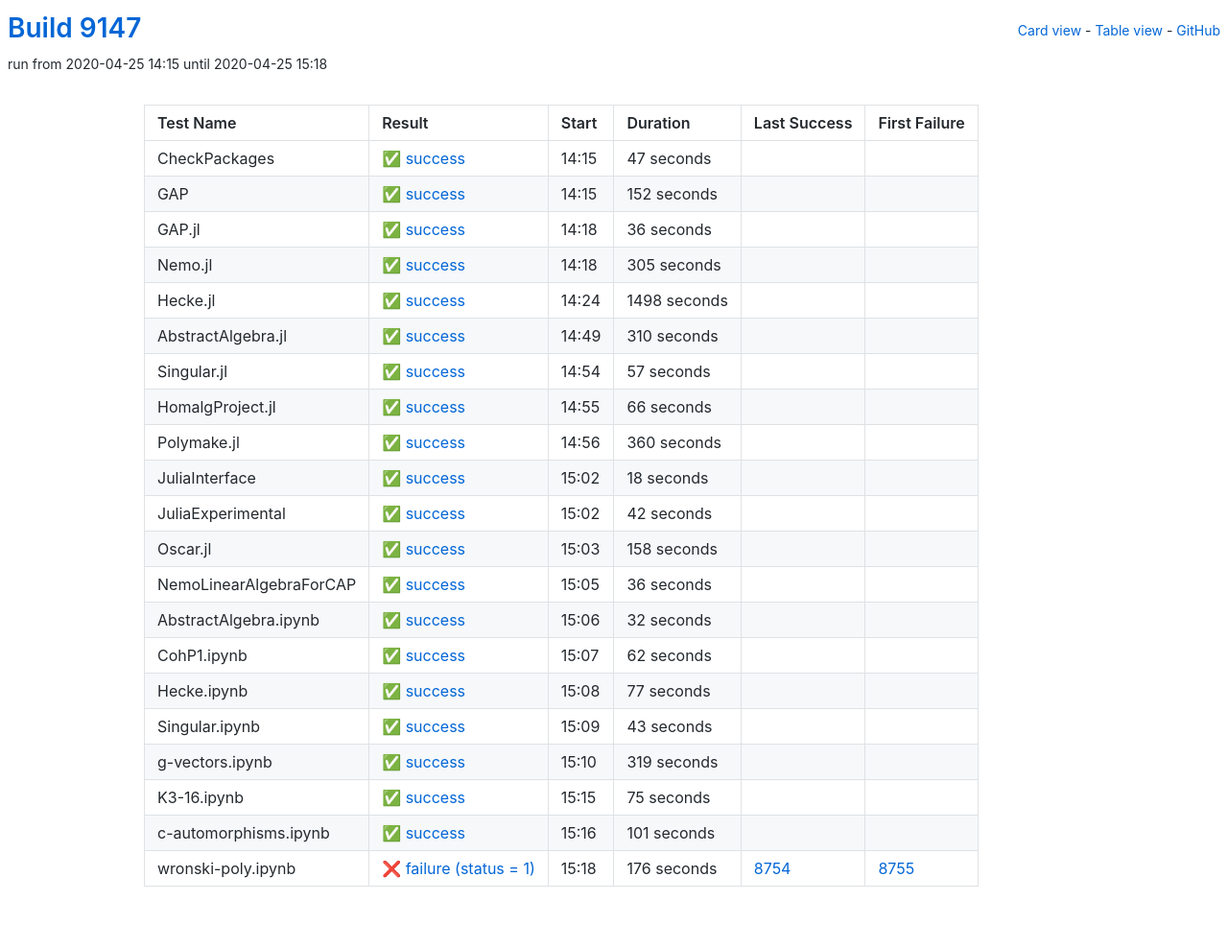
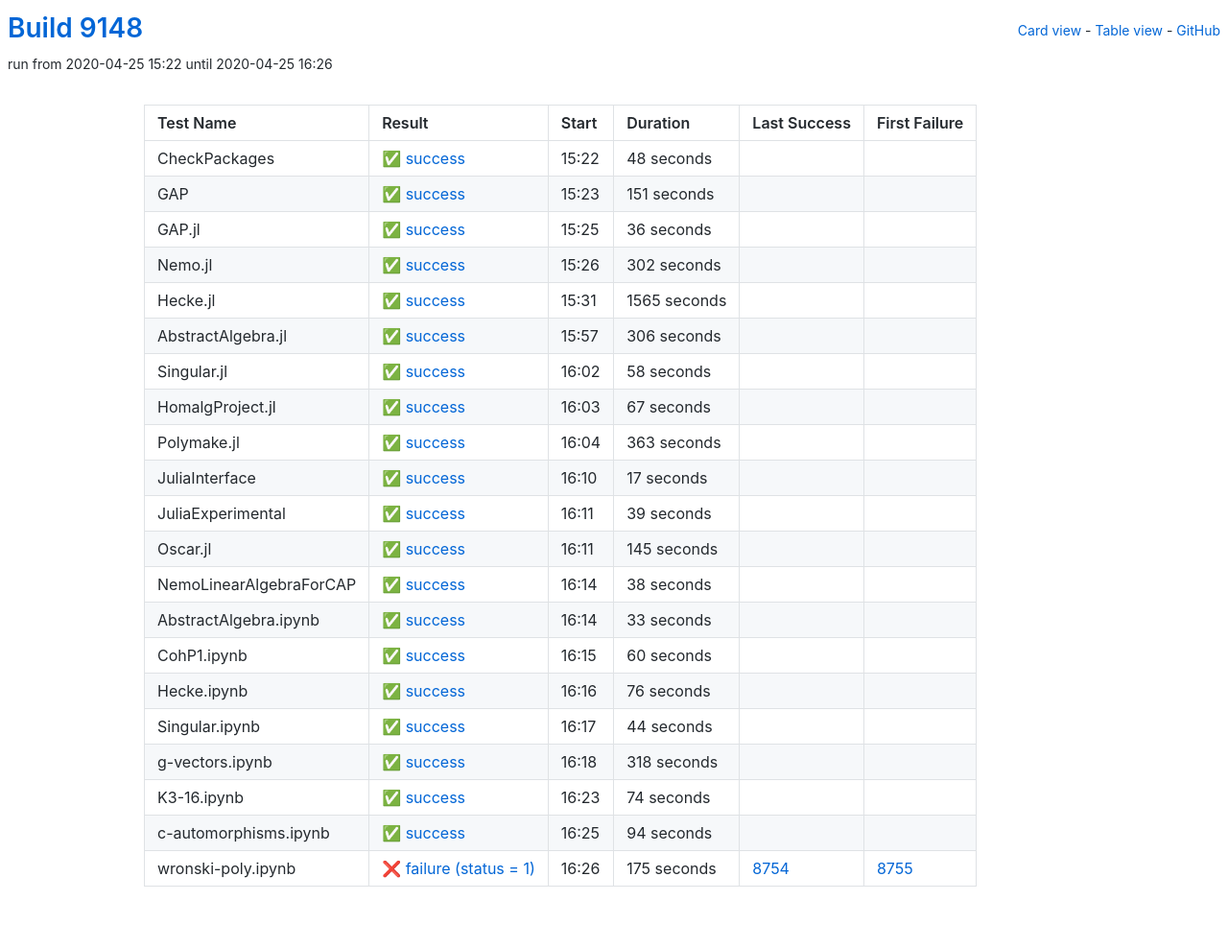
Before and after one commit to oscar-system/oscar-ci-status, a Jekyll site: the page built from table.html, in a window 1280 px wide. Shown: the whole page at 96% size. Built offline with Jekyll 4.4.1, drawn with Linux system fonts in a browser that asks for light colours.

Commit message:
Build 9148

```diff
--- a/_data/ci.yml
+++ b/_data/ci.yml
@@ -1,27 +1,27 @@
-build: 9147
-build_url: https://oscarci.mathematik.uni-kl.de/job/oscar/9147/
+build: 9148
+build_url: https://oscarci.mathematik.uni-kl.de/job/oscar/9148/
 job: oscar
 tests:
-- duration: 47
+- duration: 48
   exitcode: 0
   first_failure: false
   first_failure_url: null
   last_success: false
   last_success_url: null
-  log: https://oscarci.mathematik.uni-kl.de/job/oscar/9147/artifact/logs/build-9147/CheckPackages.log
+  log: https://oscarci.mathematik.uni-kl.de/job/oscar/9148/artifact/logs/build-9148/CheckPackages.log
   name: CheckPackages
-  start: 2020-04-25 14:15
+  start: 2020-04-25 15:22
   status: success
   success: true
-- duration: 152
+- duration: 151
   exitcode: 0
   first_failure: false
   first_failure_url: null
   last_success: false
   last_success_url: null
-  log: https://oscarci.mathematik.uni-kl.de/job/oscar/9147/artifact/logs/build-9147/GAP.log
+  log: https://oscarci.mathematik.uni-kl.de/job/oscar/9148/artifact/logs/build-9148/GAP.log
   name: GAP
-  start: 2020-04-25 14:15
+  start: 2020-04-25 15:23
   status: success
   success: true
 - duration: 36
@@ -30,206 +30,206 @@
   first_failure_url: null
   last_success: false
   last_success_url: null
-  log: https://oscarci.mathematik.uni-kl.de/job/oscar/9147/artifact/logs/build-9147/GAP.jl.log
+  log: https://oscarci.mathematik.uni-kl.de/job/oscar/9148/artifact/logs/build-9148/GAP.jl.log
   name: GAP.jl
-  start: 2020-04-25 14:18
+  start: 2020-04-25 15:25
   status: success
   success: true
-- duration: 305
+- duration: 302
   exitcode: 0
   first_failure: false
   first_failure_url: null
   last_success: false
   last_success_url: null
-  log: https://oscarci.mathematik.uni-kl.de/job/oscar/9147/artifact/logs/build-9147/Nemo.jl.log
+  log: https://oscarci.mathematik.uni-kl.de/job/oscar/9148/artifact/logs/build-9148/Nemo.jl.log
   name: Nemo.jl
-  start: 2020-04-25 14:18
+  start: 2020-04-25 15:26
   status: success
   success: true
-- duration: 1498
+- duration: 1565
   exitcode: 0
   first_failure: false
   first_failure_url: null
   last_success: false
   last_success_url: null
-  log: https://oscarci.mathematik.uni-kl.de/job/oscar/9147/artifact/logs/build-9147/Hecke.jl.log
+  log: https://oscarci.mathematik.uni-kl.de/job/oscar/9148/artifact/logs/build-9148/Hecke.jl.log
   name: Hecke.jl
-  start: 2020-04-25 14:24
+  start: 2020-04-25 15:31
   status: success
   success: true
-- duration: 310
+- duration: 306
   exitcode: 0
   first_failure: false
   first_failure_url: null
   last_success: false
   last_success_url: null
-  log: https://oscarci.mathematik.uni-kl.de/job/oscar/9147/artifact/logs/build-9147/AbstractAlgebra.jl.log
+  log: https://oscarci.mathematik.uni-kl.de/job/oscar/9148/artifact/logs/build-9148/AbstractAlgebra.jl.log
   name: AbstractAlgebra.jl
-  start: 2020-04-25 14:49
+  start: 2020-04-25 15:57
   status: success
   success: true
-- duration: 57
+- duration: 58
   exitcode: 0
   first_failure: false
   first_failure_url: null
   last_success: false
   last_success_url: null
-  log: https://oscarci.mathematik.uni-kl.de/job/oscar/9147/artifact/logs/build-9147/Singular.jl.log
+  log: https://oscarci.mathematik.uni-kl.de/job/oscar/9148/artifact/logs/build-9148/Singular.jl.log
   name: Singular.jl
-  start: 2020-04-25 14:54
+  start: 2020-04-25 16:02
   status: success
   success: true
-- duration: 66
+- duration: 67
   exitcode: 0
   first_failure: false
   first_failure_url: null
   last_success: false
   last_success_url: null
-  log: https://oscarci.mathematik.uni-kl.de/job/oscar/9147/artifact/logs/build-9147/HomalgProject.jl.log
+  log: https://oscarci.mathematik.uni-kl.de/job/oscar/9148/artifact/logs/build-9148/HomalgProject.jl.log
   name: HomalgProject.jl
-  start: 2020-04-25 14:55
+  start: 2020-04-25 16:03
   status: success
   success: true
-- duration: 360
+- duration: 363
   exitcode: 0
   first_failure: false
   first_failure_url: null
   last_success: false
   last_success_url: null
-  log: https://oscarci.mathematik.uni-kl.de/job/oscar/9147/artifact/logs/build-9147/Polymake.jl.log
+  log: https://oscarci.mathematik.uni-kl.de/job/oscar/9148/artifact/logs/build-9148/Polymake.jl.log
   name: Polymake.jl
-  start: 2020-04-25 14:56
+  start: 2020-04-25 16:04
   status: success
   success: true
-- duration: 18
+- duration: 17
   exitcode: 0
   first_failure: false
   first_failure_url: null
   last_success: false
   last_success_url: null
-  log: https://oscarci.mathematik.uni-kl.de/job/oscar/9147/artifact/logs/build-9147/JuliaInterface.log
+  log: https://oscarci.mathematik.uni-kl.de/job/oscar/9148/artifact/logs/build-9148/JuliaInterface.log
   name: JuliaInterface
-  start: 2020-04-25 15:02
+  start: 2020-04-25 16:10
   status: success
   success: true
-- duration: 42
+- duration: 39
   exitcode: 0
   first_failure: false
   first_failure_url: null
   last_success: false
   last_success_url: null
-  log: https://oscarci.mathematik.uni-kl.de/job/oscar/9147/artifact/logs/build-9147/JuliaExperimental.log
+  log: https://oscarci.mathematik.uni-kl.de/job/oscar/9148/artifact/logs/build-9148/JuliaExperimental.log
   name: JuliaExperimental
-  start: 2020-04-25 15:02
+  start: 2020-04-25 16:11
   status: success
   success: true
-- duration: 158
+- duration: 145
   exitcode: 0
   first_failure: false
   first_failure_url: null
   last_success: false
   last_success_url: null
-  log: https://oscarci.mathematik.uni-kl.de/job/oscar/9147/artifact/logs/build-9147/Oscar.jl.log
+  log: https://oscarci.mathematik.uni-kl.de/job/oscar/9148/artifact/logs/build-9148/Oscar.jl.log
   name: Oscar.jl
-  start: 2020-04-25 15:03
+  start: 2020-04-25 16:11
   status: success
   success: true
-- duration: 36
+- duration: 38
   exitcode: 0
   first_failure: false
   first_failure_url: null
   last_success: false
   last_success_url: null
-  log: https://oscarci.mathematik.uni-kl.de/job/oscar/9147/artifact/logs/build-9147/NemoLinearAlgebraForCAP.log
+  log: https://oscarci.mathematik.uni-kl.de/job/oscar/9148/artifact/logs/build-9148/NemoLinearAlgebraForCAP.log
   name: NemoLinearAlgebraForCAP
-  start: 2020-04-25 15:05
+  start: 2020-04-25 16:14
   status: success
   success: true
-- duration: 32
+- duration: 33
   exitcode: 0
   first_failure: false
   first_failure_url: null
   last_success: false
   last_success_url: null
-  log: https://oscarci.mathematik.uni-kl.de/job/oscar/9147/artifact/logs/build-9147/AbstractAlgebra.ipynb.log
+  log: https://oscarci.mathematik.uni-kl.de/job/oscar/9148/artifact/logs/build-9148/AbstractAlgebra.ipynb.log
   name: AbstractAlgebra.ipynb
-  start: 2020-04-25 15:06
+  start: 2020-04-25 16:14
   status: success
   success: true
-- duration: 62
+- duration: 60
   exitcode: 0
   first_failure: false
   first_failure_url: null
   last_success: false
   last_success_url: null
-  log: https://oscarci.mathematik.uni-kl.de/job/oscar/9147/artifact/logs/build-9147/CohP1.ipynb.log
+  log: https://oscarci.mathematik.uni-kl.de/job/oscar/9148/artifact/logs/build-9148/CohP1.ipynb.log
   name: CohP1.ipynb
-  start: 2020-04-25 15:07
+  start: 2020-04-25 16:15
   status: success
   success: true
-- duration: 77
+- duration: 76
   exitcode: 0
   first_failure: false
   first_failure_url: null
   last_success: false
   last_success_url: null
-  log: https://oscarci.mathematik.uni-kl.de/job/oscar/9147/artifact/logs/build-9147/Hecke.ipynb.log
+  log: https://oscarci.mathematik.uni-kl.de/job/oscar/9148/artifact/logs/build-9148/Hecke.ipynb.log
   name: Hecke.ipynb
-  start: 2020-04-25 15:08
+  start: 2020-04-25 16:16
   status: success
   success: true
-- duration: 43
+- duration: 44
   exitcode: 0
   first_failure: false
   first_failure_url: null
   last_success: false
   last_success_url: null
-  log: https://oscarci.mathematik.uni-kl.de/job/oscar/9147/artifact/logs/build-9147/Singular.ipynb.log
+  log: https://oscarci.mathematik.uni-kl.de/job/oscar/9148/artifact/logs/build-9148/Singular.ipynb.log
   name: Singular.ipynb
-  start: 2020-04-25 15:09
+  start: 2020-04-25 16:17
   status: success
   success: true
-- duration: 319
+- duration: 318
   exitcode: 0
   first_failure: false
   first_failure_url: null
   last_success: false
   last_success_url: null
-  log: https://oscarci.mathematik.uni-kl.de/job/oscar/9147/artifact/logs/build-9147/g-vectors.ipynb.log
+  log: https://oscarci.mathematik.uni-kl.de/job/oscar/9148/artifact/logs/build-9148/g-vectors.ipynb.log
   name: g-vectors.ipynb
-  start: 2020-04-25 15:10
+  start: 2020-04-25 16:18
   status: success
   success: true
-- duration: 75
+- duration: 74
   exitcode: 0
   first_failure: false
   first_failure_url: null
   last_success: false
   last_success_url: null
-  log: https://oscarci.mathematik.uni-kl.de/job/oscar/9147/artifact/logs/build-9147/K3-16.ipynb.log
+  log: https://oscarci.mathematik.uni-kl.de/job/oscar/9148/artifact/logs/build-9148/K3-16.ipynb.log
   name: K3-16.ipynb
-  start: 2020-04-25 15:15
+  start: 2020-04-25 16:23
   status: success
   success: true
-- duration: 101
+- duration: 94
   exitcode: 0
   first_failure: false
   first_failure_url: null
   last_success: false
   last_success_url: null
-  log: https://oscarci.mathematik.uni-kl.de/job/oscar/9147/artifact/logs/build-9147/c-automorphisms.ipynb.log
+  log: https://oscarci.mathematik.uni-kl.de/job/oscar/9148/artifact/logs/build-9148/c-automorphisms.ipynb.log
   name: c-automorphisms.ipynb
-  start: 2020-04-25 15:16
+  start: 2020-04-25 16:25
   status: success
   success: true
-- duration: 176
+- duration: 175
   exitcode: 1
   first_failure: 8755
   first_failure_url: https://oscarci.mathematik.uni-kl.de/job/oscar/8755/
   last_success: 8754
   last_success_url: https://oscarci.mathematik.uni-kl.de/job/oscar/8754/
-  log: https://oscarci.mathematik.uni-kl.de/job/oscar/9147/artifact/logs/build-9147/wronski-poly.ipynb.log
+  log: https://oscarci.mathematik.uni-kl.de/job/oscar/9148/artifact/logs/build-9148/wronski-poly.ipynb.log
   name: wronski-poly.ipynb
-  start: 2020-04-25 15:18
+  start: 2020-04-25 16:26
   status: failure
   success: false
```
Also changed, not shown: README.md.
